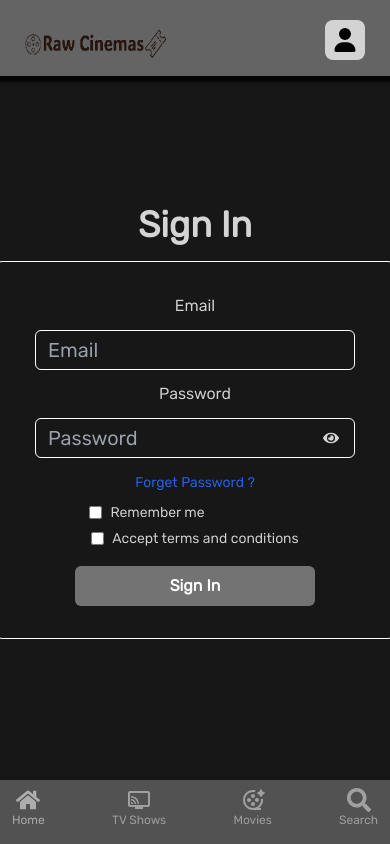
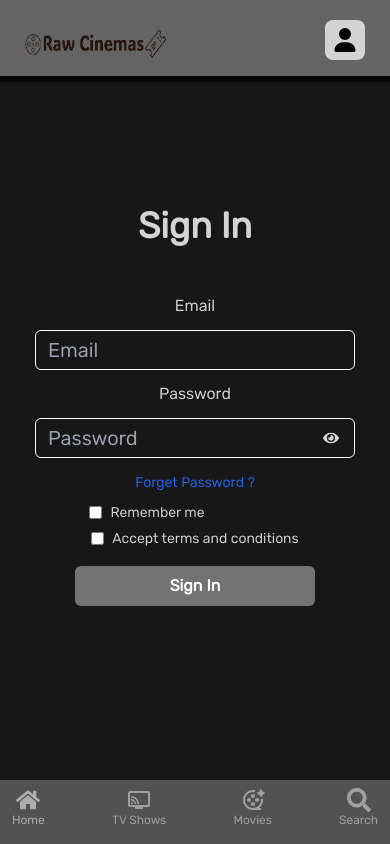
Before and after one commit to RawndRaja/Raw-Wood, a Next.js app: page /auth/login in a window 390 px wide. Built offline with nearby package versions, Linux system fonts and the light colour scheme.

Commit message:
login ui improvement

```diff
--- a/src/app/auth/login/page.jsx
+++ b/src/app/auth/login/page.jsx
@@ -75,8 +75,8 @@ export default function DrawerDemo() {
         <h1 className="text-center text-4xl mt-2 font-bold">Sign In</h1>
 
         <div>
-          <div className="flex flex-col justify-center items-center mt-2 px-6">
-           <form className="flex flex-col justify-center items-center mt-2 gap-3 border border-white px-6 py-8 rounded-lg" onSubmit={(e)=>{e.preventDefault()}}>
+          <div className="flex flex-col justify-center items-center mt-2 px-20">
+           <form className="flex flex-col justify-center items-center mt-2 gap-3 sm:border border-white px-0 sm:px-6 py-8 rounded-lg" onSubmit={(e)=>{e.preventDefault()}}>
             <label htmlFor="">Email</label>
            <input value={Data.email} onChange={(e)=>{ setData({ ...Data,email: e.target.value })}} className="outline-none border border-white bg-transparent h-10 w-80 px-3 text-xl rounded-md" placeholder="Email" type="email" />
            <label htmlFor="">Password</label>
```
